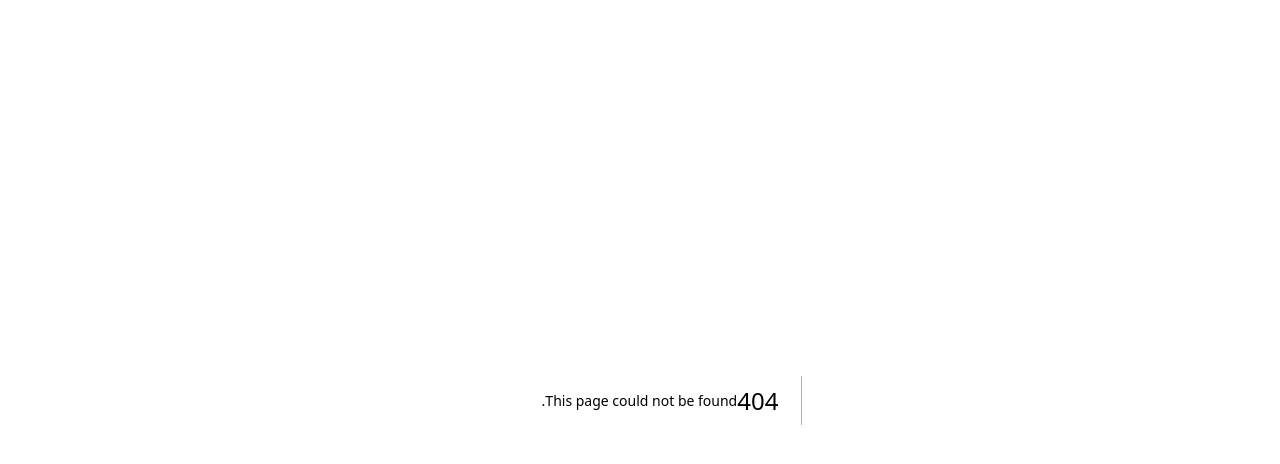
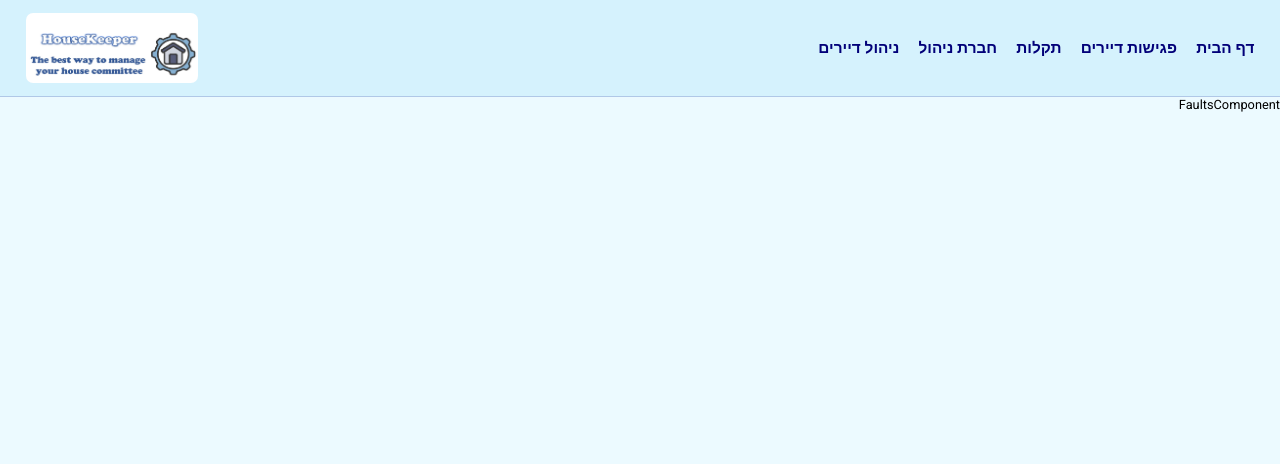
Before and after one commit to yuval-david/house-keeper, a Next.js app: page /faults in a window 1280 px wide. Before the commit this address had no page. Shown: the top 464 px of the page. Built offline with nearby package versions, Linux system fonts and the light colour scheme.

Commit message:
Build Basic app pages & routing

```diff
--- a/components/UI/PageLayout.tsx
+++ b/components/UI/PageLayout.tsx
@@ -9,10 +9,11 @@ export function PageLayout({ children }: { children: ReactNode }) {
         <div>
             <nav className={style.nav}>
                 <div className={style.nav_items}>
-                    <Link className={`blue_title ${style.nav_link}`} href="/">דף הבית</Link>
-                    <Link className={`blue_title ${style.nav_link}`} href="/">פגישות דיירים</Link>
-                    <Link className={`blue_title ${style.nav_link}`} href="/">תקלות</Link>
-                    <Link className={`blue_title ${style.nav_link}`} href="/">חברת ניהול</Link>
+                    <Link className={`blue_title ${style.nav_link}`} href="/home">דף הבית</Link>
+                    <Link className={`blue_title ${style.nav_link}`} href="/meetings">פגישות דיירים</Link>
+                    <Link className={`blue_title ${style.nav_link}`} href="/faults">תקלות</Link>
+                    <Link className={`blue_title ${style.nav_link}`} href="/management-company">חברת ניהול</Link>
+                    <Link className={`blue_title ${style.nav_link}`} href="/tenants">ניהול דיירים</Link>
                 </div>
                 <div className={style.logo_container}>
                     <Image src="/housekeeper.jpg" alt="house-kkeper" fill />
--- /dev/null
+++ b/components/faults/FaultsComponent.tsx
@@ -0,0 +1,7 @@
+import React from 'react'
+
+export function FaultsComponent() {
+    return (
+        <div>FaultsComponent</div>
+    )
+}
--- /dev/null
+++ b/pages/faults.tsx
@@ -0,0 +1,11 @@
+import { PageLayout } from '@/components/UI/PageLayout'
+import { FaultsComponent } from '@/components/faults/FaultsComponent'
+import React from 'react'
+
+export default function FaultsPage() {
+    return (
+        <PageLayout>
+            <FaultsComponent />
+        </PageLayout>
+    )
+}
```
Also changed, not shown: components/home/HomePageComponent.tsx (+6 -5 lines), components/management-company/ManagementCompanyPageComponent.tsx (added, +10 -0 lines), components/meetings/MeetingsComponent.tsx (added, +7 -0 lines), components/tenants/TenantsPageComponent.tsx (added, +10 -0 lines), pages/management-company.tsx (added, +9 -0 lines), pages/meetings.tsx (added, +11 -0 lines), pages/tenants.tsx (added, +8 -0 lines).
